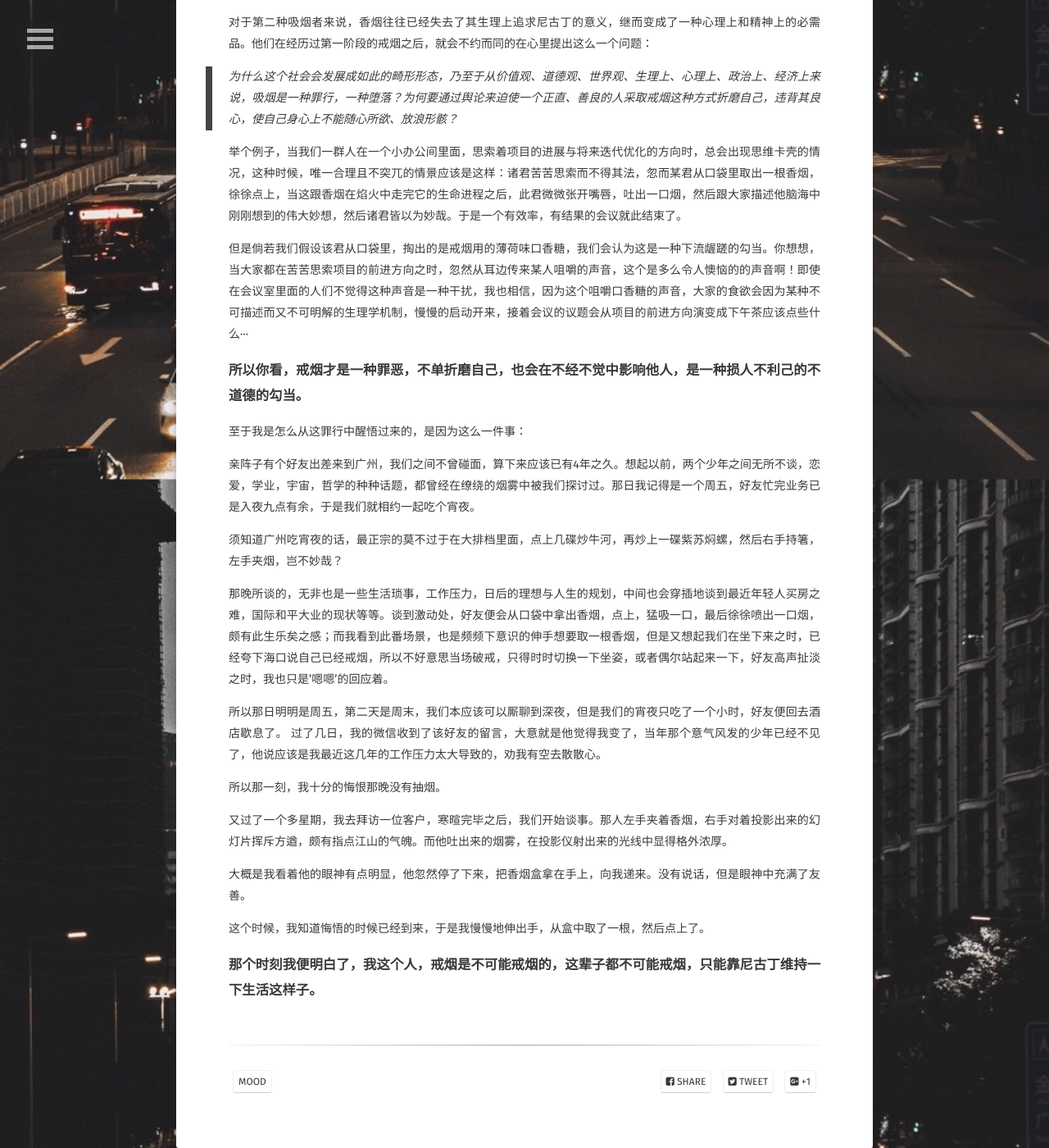
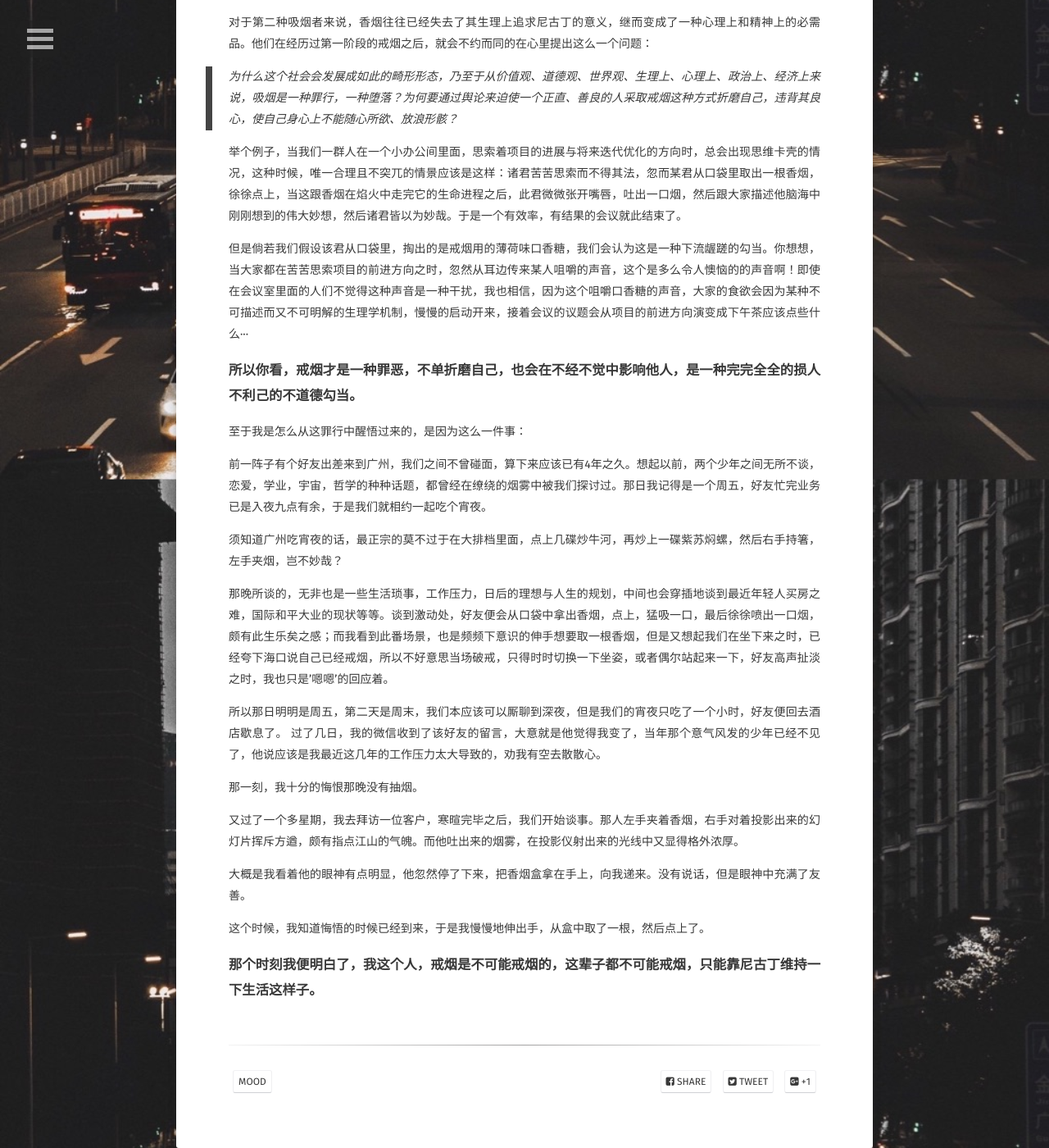
Before and after one commit to IvanCrancy/ivanming.github.io, a Jekyll site: the page built from _posts/2018-05-10-戒烟是不可能戒烟的.md, in a window 1280 px wide and 1400 px high, scrolled down 1978 px. Shown: the whole window at 82% size. Built offline with Jekyll 4.4.1, drawn with Linux system fonts in a browser that asks for light colours; some web fonts are replaced.

Commit message:
post Update

```diff
--- a/_posts/2018-05-10-戒烟是不可能戒烟的.md
+++ b/_posts/2018-05-10-戒烟是不可能戒烟的.md
@@ -45,11 +45,11 @@ comments: false
 
 但是倘若我们假设该君从口袋里，掏出的是戒烟用的薄荷味口香糖，我们会认为这是一种下流龌蹉的勾当。你想想，当大家都在苦苦思索项目的前进方向之时，忽然从耳边传来某人咀嚼的声音，这个是多么令人懊恼的的声音啊！即使在会议室里面的人们不觉得这种声音是一种干扰，我也相信，因为这个咀嚼口香糖的声音，大家的食欲会因为某种不可描述而又不可明解的生理学机制，慢慢的启动开来，接着会议的议题会从项目的前进方向演变成下午茶应该点些什么···
 
-### 所以你看，戒烟才是一种罪恶，不单折磨自己，也会在不经不觉中影响他人，是一种损人不利己的不道德的勾当。
+### 所以你看，戒烟才是一种罪恶，不单折磨自己，也会在不经不觉中影响他人，是一种完完全全的损人不利己的不道德勾当。
 
 至于我是怎么从这罪行中醒悟过来的，是因为这么一件事：
 
-亲阵子有个好友出差来到广州，我们之间不曾碰面，算下来应该已有4年之久。想起以前，两个少年之间无所不谈，恋爱，学业，宇宙，哲学的种种话题，都曾经在缭绕的烟雾中被我们探讨过。那日我记得是一个周五，好友忙完业务已是入夜九点有余，于是我们就相约一起吃个宵夜。
+前一阵子有个好友出差来到广州，我们之间不曾碰面，算下来应该已有4年之久。想起以前，两个少年之间无所不谈，恋爱，学业，宇宙，哲学的种种话题，都曾经在缭绕的烟雾中被我们探讨过。那日我记得是一个周五，好友忙完业务已是入夜九点有余，于是我们就相约一起吃个宵夜。
 
 须知道广州吃宵夜的话，最正宗的莫不过于在大排档里面，点上几碟炒牛河，再炒上一碟紫苏焖螺，然后右手持箸，左手夹烟，岂不妙哉？
 
@@ -57,9 +57,9 @@ comments: false
 
 所以那日明明是周五，第二天是周末，我们本应该可以厮聊到深夜，但是我们的宵夜只吃了一个小时，好友便回去酒店歇息了。 过了几日，我的微信收到了该好友的留言，大意就是他觉得我变了，当年那个意气风发的少年已经不见了，他说应该是我最近这几年的工作压力太大导致的，劝我有空去散散心。
 
-所以那一刻，我十分的悔恨那晚没有抽烟。
+那一刻，我十分的悔恨那晚没有抽烟。
 
-又过了一个多星期，我去拜访一位客户，寒暄完毕之后，我们开始谈事。那人左手夹着香烟，右手对着投影出来的幻灯片挥斥方遒，颇有指点江山的气魄。而他吐出来的烟雾，在投影仪射出来的光线中显得格外浓厚。
+又过了一个多星期，我去拜访一位客户，寒暄完毕之后，我们开始谈事。那人左手夹着香烟，右手对着投影出来的幻灯片挥斥方遒，颇有指点江山的气魄。而他吐出来的烟雾，在投影仪射出来的光线中又显得格外浓厚。
 
 大概是我看着他的眼神有点明显，他忽然停了下来，把香烟盒拿在手上，向我递来。没有说话，但是眼神中充满了友善。
 
```
